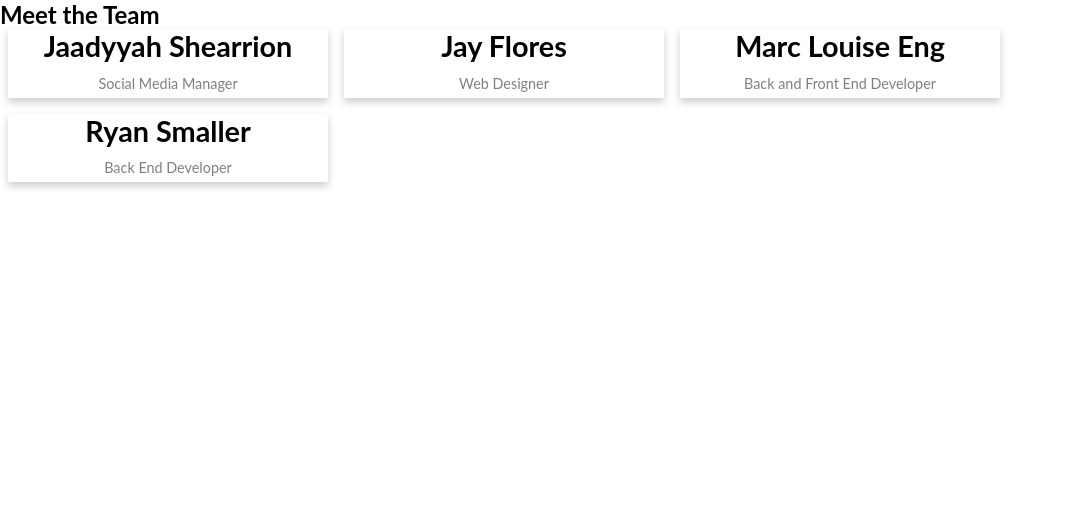
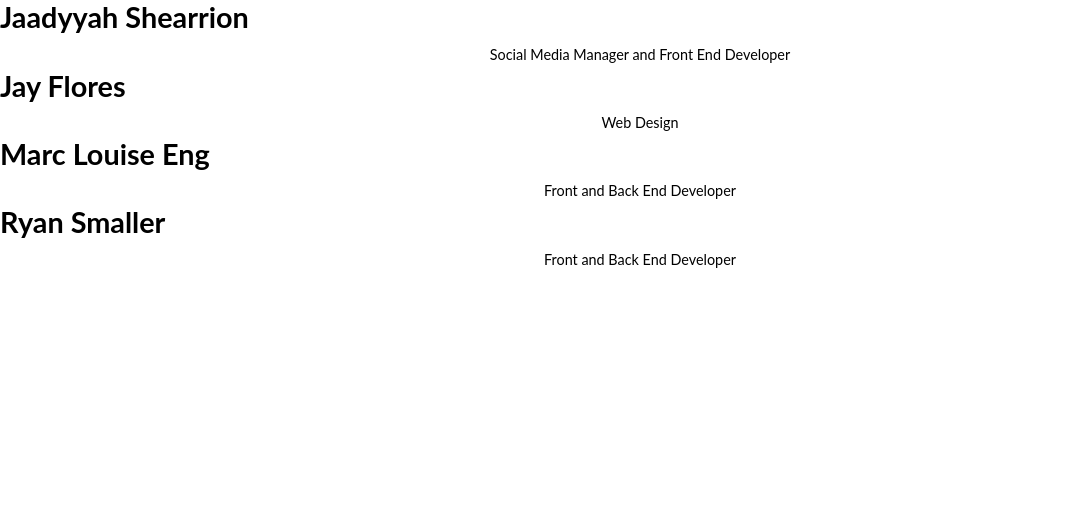
Before and after one commit to jaadyyah/Uplift-Capstone, a Flask app: page /about_us in a window 1280 px wide. Shown: the part 91-599 px from the top of the page, without its empty margins (0-1066 px from the left). Run offline with Flask 3, Linux system fonts and the light colour scheme.

Commit message:
corrected text in about us

```diff
--- a/static/styles/about_us_styles.css
+++ b/static/styles/about_us_styles.css
@@ -13,6 +13,7 @@
     display: block;
   }
 }
+
 /* Add some shadows to create a card effect */
 .card {
   box-shadow: 0 4px 8px 0 rgba(0, 0, 0, 0.2);
@@ -21,7 +22,6 @@
 /* Some left and right padding inside the container */
 .container {
   padding: 0 16px;
-  text-align: center;
 }
 
 /* Clear floats */
--- a/templates/about_us.html
+++ b/templates/about_us.html
@@ -3,7 +3,7 @@
     <head>
         <meta charset="utf-8">
         <meta name="viewport" content="width=device-width">
-        <link rel="stylesheet" href="{{ url_for('static', filename='styles/about_us_styles.css') }}">
+        <link rel="stylesheet" href="{{ url_for('static', filename='styles/members_styles.css') }}">
         <link rel="stylesheet" href="{{ url_for('static', filename='styles/generic_styles.css') }}">
         <link rel="shortcut icon" href=" ">
         <link rel="apple-touch-icon" href=" ">
@@ -20,13 +20,12 @@
             <p><a href="/contact_us">Contact Us</a></p>
         </nav>
         <main class="content">
-            <h1>Meet the Team</h1>
             <div class="row">
                 <div class="column">
                     <div class="card">
                         <div class="container">
                             <h2>Jaadyyah Shearrion</h2>
-                            <p class="title"> Social Media Manager</p>
+                            <p class="title"> Social Media Manager and Front End Developer</p>
                         </div>
                     </div>
                 </div>
@@ -35,7 +34,7 @@
                     <div class="card">
                         <div class="container">
                             <h2>Jay Flores</h2>
-                            <p class="title">Web Designer</p>
+                            <p class="title"> Web Design</p>
                         </div>
                     </div>
                 </div>
@@ -44,7 +43,7 @@
                     <div class="card">
                         <div class="container">
                             <h2>Marc Louise Eng</h2>
-                            <p class="title">Back and Front End Developer</p>
+                            <p class="title"> Front and Back End Developer</p>
                         </div>
                     </div>
                 </div>
@@ -53,7 +52,7 @@
                     <div class="card">
                         <div class="container">
                             <h2>Ryan Smaller</h2>
-                            <p class="title">Back End Developer</p>
+                            <p class="title"> Front and Back End Developer</p>
                         </div>
                     </div>
                 </div>
```
